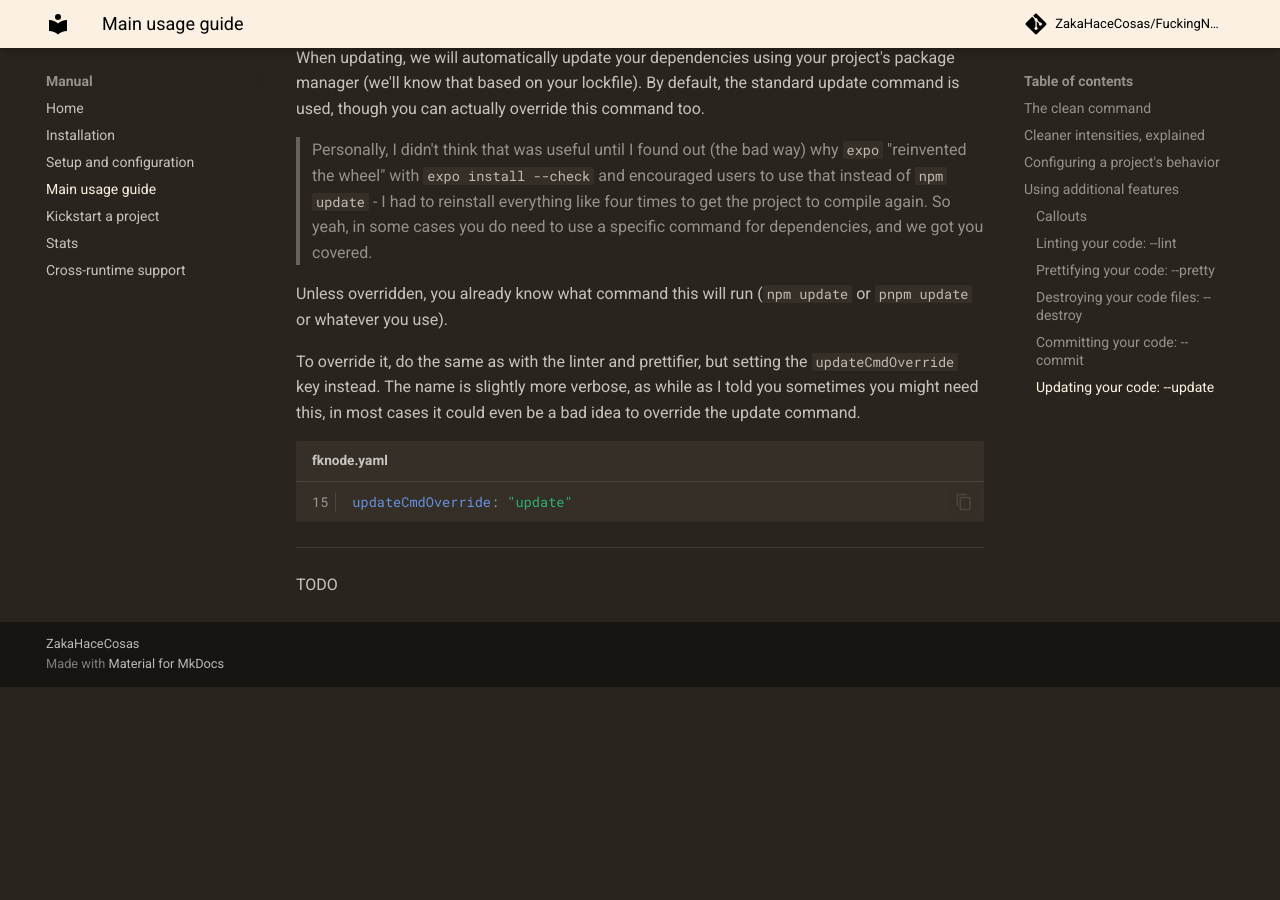
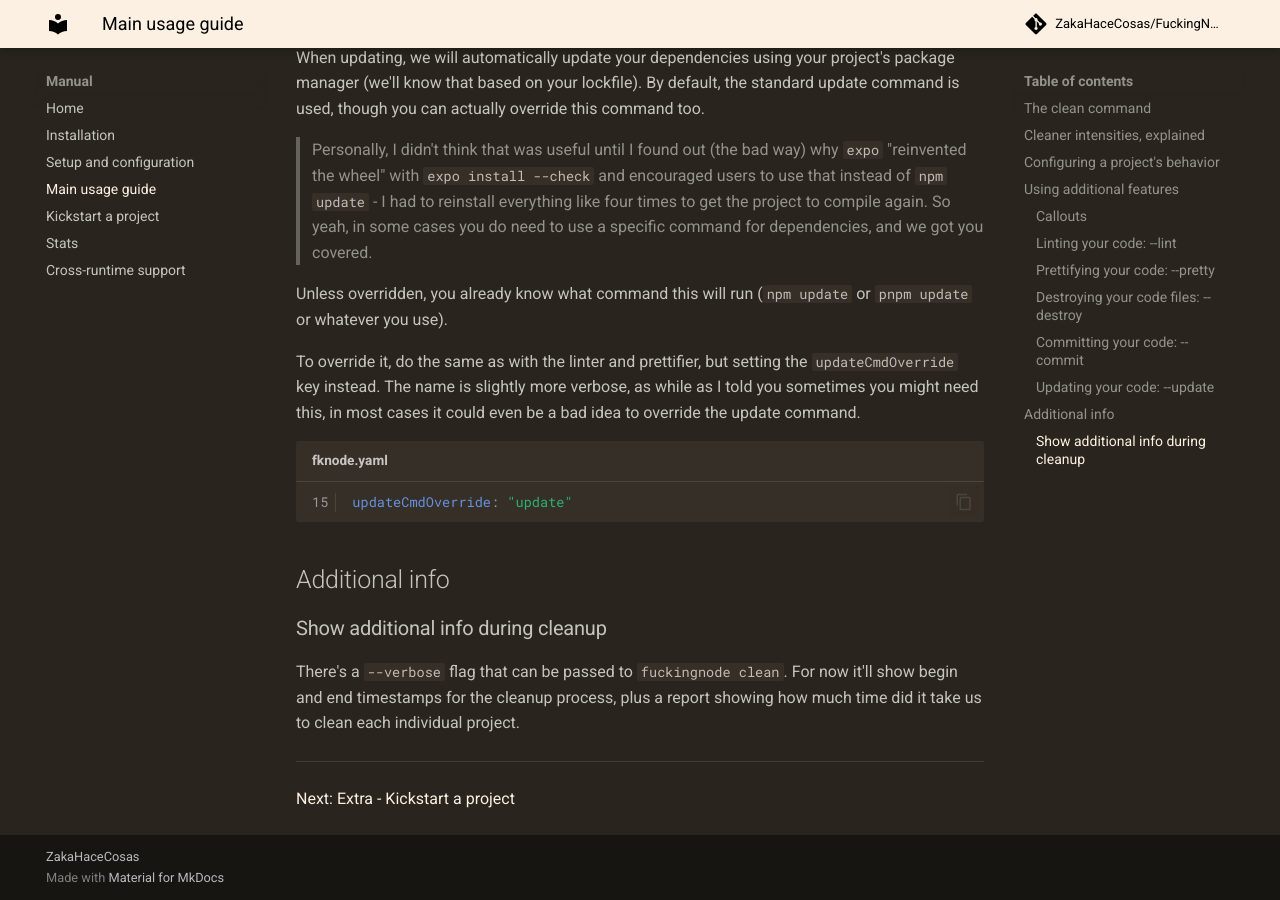
Before and after one commit to ZakaHaceCosas/FuckingNode, an MkDocs documentation site: the page built from website/manual/usage.md, in a window 1280 px wide and 900 px high, scrolled down 5927 px. Built offline with MkDocs 1.6.1 and Material for MkDocs 9.7.7, drawn with Linux system fonts in a browser that asks for light colours; comment, search, counter and statistics services are not loaded; before the commit the page ends 6614 px from its top, so only the background shows below that.

Commit message:
less TODOs

````diff
--- a/mkdocs.yml
+++ b/mkdocs.yml
@@ -21,9 +21,9 @@ nav:
           - Stats: "manual/stats.md"
           - Cross-runtime support: "manual/cross-runtime.md"
 
-    - Tutorial:
+    - Tutorials:
           - Basic tutorial: "tutorial/index.md"
-          - Pro tutorial: "tutorial/pro.md"
+          - Professional tutorial: "tutorial/pro.md"
 
     - Learn:
           - Home: "learn/index.md"
--- a/website/manual/usage.md
+++ b/website/manual/usage.md
@@ -217,6 +217,12 @@ To override it, do the same as with the linter and prettifier, but setting the `
 updateCmdOverride: "update"
 ```
 
+## Additional info
+
+### Show additional info during cleanup
+
+There's a `--verbose` flag that can be passed to `fuckingnode clean`. For now it'll show begin and end timestamps for the cleanup process, plus a report showing how much time did it take us to clean each individual project.
+
 ---
 
-TODO
+[Next: Extra - Kickstart a project](kickstart.md)
````
